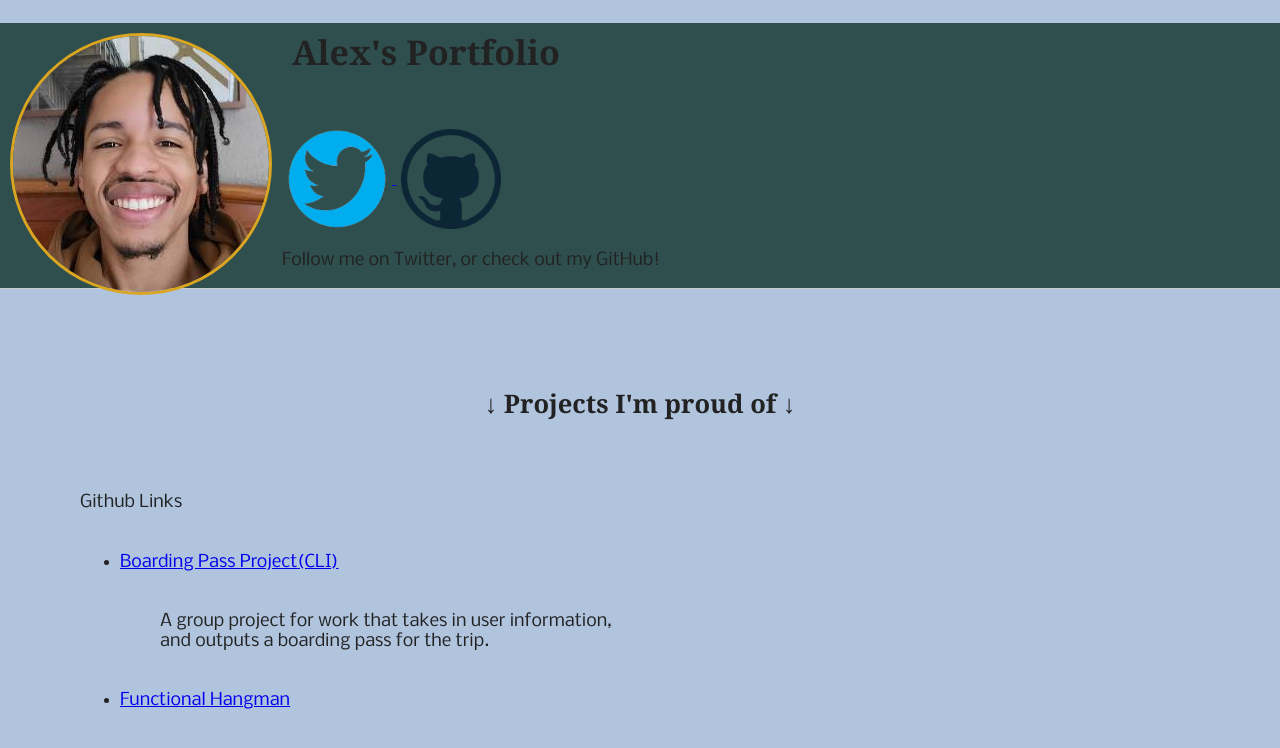
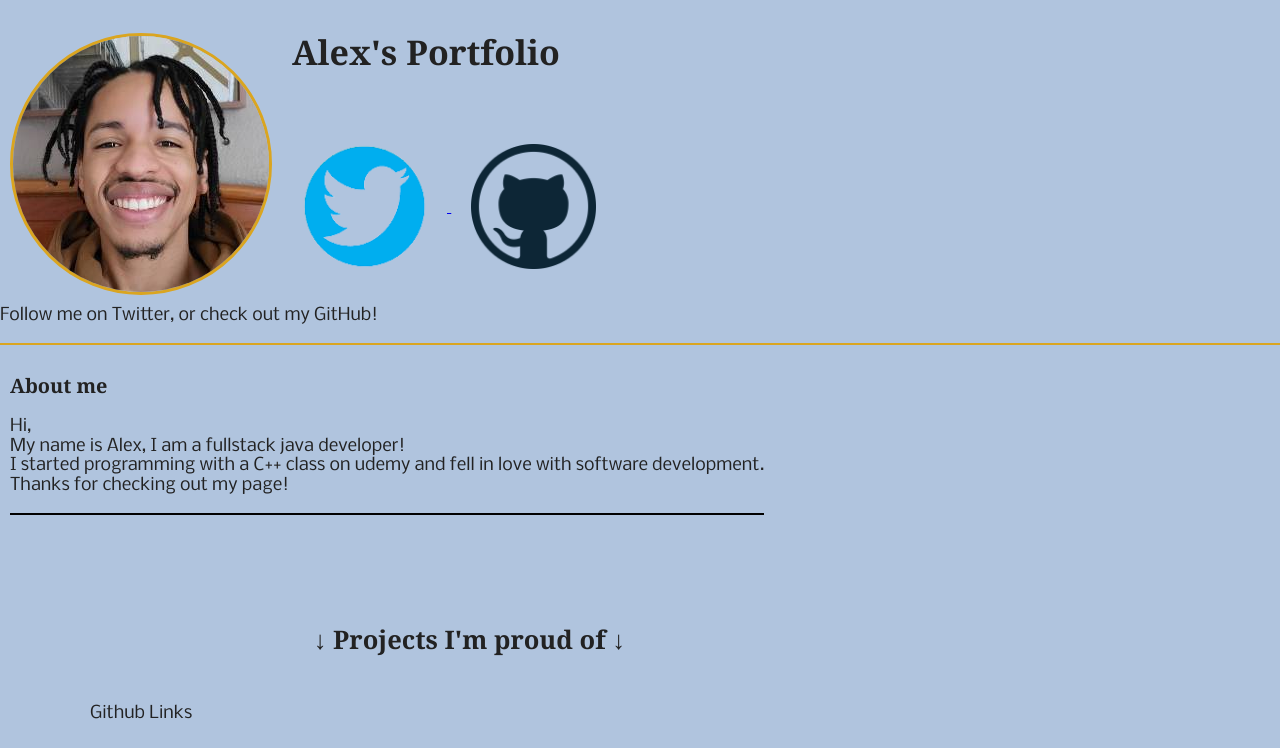
Before and after one commit to LexPry/Portfolio, a website built with Parcel: page index.html in a window 1280 px wide. Shown: the top 748 px of the page. Built offline with nearby package versions, Linux system fonts and the light colour scheme; a web font is replaced by a local one.

Commit message:
Touched up layout and formatting

```diff
--- a/css/main.css
+++ b/css/main.css
@@ -16,6 +16,11 @@
   font-size: 1em;
   line-height: 1.4;
 }
+
+body {
+  background-color: lightsteelblue;
+}
+
 
 h1, h2, h3, h4, h5, h6 {
   font-family: "Fira Code Medium", 'Corben', Georgia, Times, serif;
@@ -104,7 +109,7 @@
 }
 
 .top-bar {
-  background-color: darkslategrey;
+  border-bottom: 2px solid goldenrod;
 }
 
 h1 {
@@ -112,31 +117,34 @@
   align-content: center;
 }
 
-#github-link {
-  height: 100px;
-  width: auto;
-  margin: 5px;
+h2 {
+  margin: 50px;
+  text-align: center;
 }
 
-#twitter-link {
-  height: 100px;
+#github-link, #twitter-link {
+  height: 125px;
   width: auto;
-  margin: 5px;
+  margin: 20px;
+  display: inline;
 }
 
-body {
-  background-color: lightsteelblue;
+.aboutMe {
+  border-bottom: 2px solid black;
+  width: fit-content;
+  margin: 10px;
+  float: left;
 }
 
-#projectsList, .description, li {
-  flex: content;
-  margin: 40px;
+.projectsList {
+  float: left;
 }
 
-h2 {
-  margin: 100px auto 75px;
-  text-align: center;
+.projectsList, .description, li {
+  margin: 50px;
+  width: fit-content;
 }
+
 
 /* ==========================================================================
    Helper classes
--- a/index.html
+++ b/index.html
@@ -41,11 +41,21 @@
     </a>
   </div>
   <p>Follow me on Twitter, or check out my GitHub!</p>
-  <hr>
+
 </div>
 
 
-<div id="projectsList">
+<div class="aboutMe">
+  <h3>About me</h3>
+  <p>
+    Hi, <br/> My name is Alex, I am a fullstack java developer!
+    <br/> I started programming with a C++ class on udemy and fell in
+    love with software development. <br/> Thanks for checking out my page!
+  </p>
+</div>
+
+
+<div class="projectsList">
   <h2>↓ Projects I'm proud of ↓</h2>
   <ul>
     <p>Github Links</p>
@@ -77,23 +87,13 @@
   </ul>
 </div>
 
+
 <!-- Add your site or application content here -->
 <script src="js/vendor/modernizr-3.11.2.min.js"></script>
 <script src="js/plugins.js"></script>
 <script src="js/main.js"></script>
 
-<!-- Google Analytics: change UA-XXXXX-Y to be your site's ID. -->
-<script>
-  window.ga = function () {
-    ga.q.push(arguments)
-  };
-  ga.q = [];
-  ga.l = +new Date;
-  ga('create', 'UA-XXXXX-Y', 'auto');
-  ga('set', 'anonymizeIp', true);
-  ga('set', 'transport', 'beacon');
-  ga('send', 'pageview')
-</script>
+
 <script src="https://www.google-analytics.com/analytics.js" async></script>
 </body>
 
```
